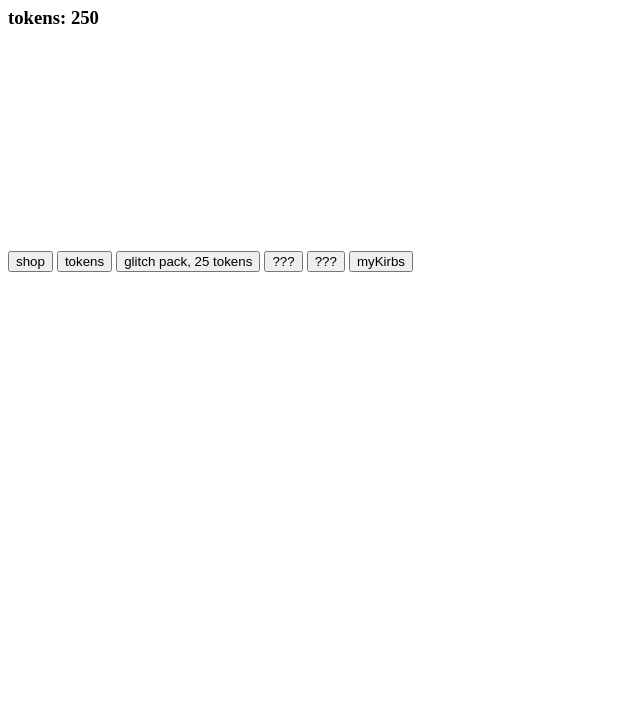
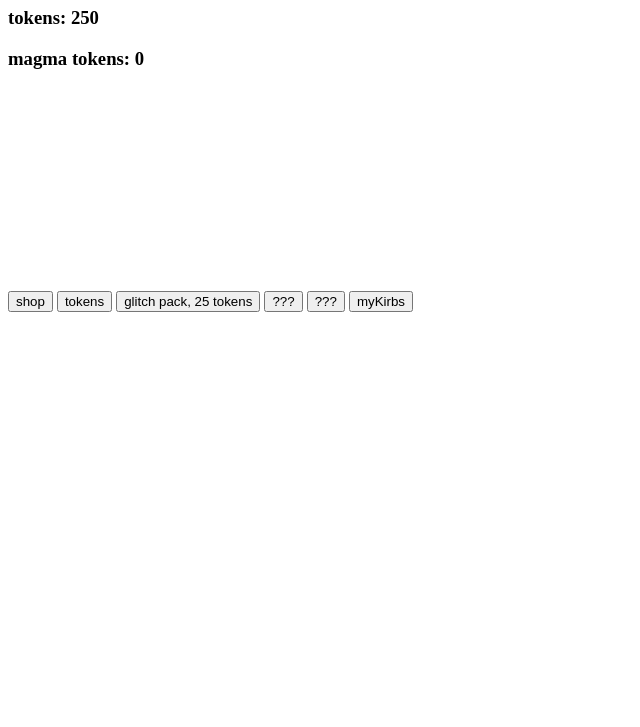
Before and after one commit to BlueketGame/blueketgame.github.io, a plain HTML site: page index.html in a window 1280 px wide. Shown: the part 73-800 px from the top of the page, without its empty margins (0-640 px from the left). Drawn offline with Linux system fonts and the light colour scheme.

Commit message:
Update index.html

```diff
--- a/index.html
+++ b/index.html
@@ -9,6 +9,8 @@
   <body>
     <h1>Kirbo TCGP</h1>
     <h3>tokens: <span id=tokens>0</span></h3>
+    <h3>magma tokens: <span id=magtokens>0</span></h3>
+
     <br>
 
     <button onclick="location.href='shop.html';">shop</button>
@@ -73,9 +75,11 @@
       var twelve = +localStorage.getItem("twelve");
       var rand = 0;
       var tokens = +localStorage.getItem("tokens");
+      var magtokens = +localStorage.getItem("magtokens");
       var rarity = 0;
       var percent = 0;
       document.getElementById("tokens").innerHTML = tokens;
+      document.getElementById("magtokens").innerHTML = magtokens;
       function packone(){
         rand = Math.random() * (1000 - 1) + 1;
         if (tokens >= 25) {
```
